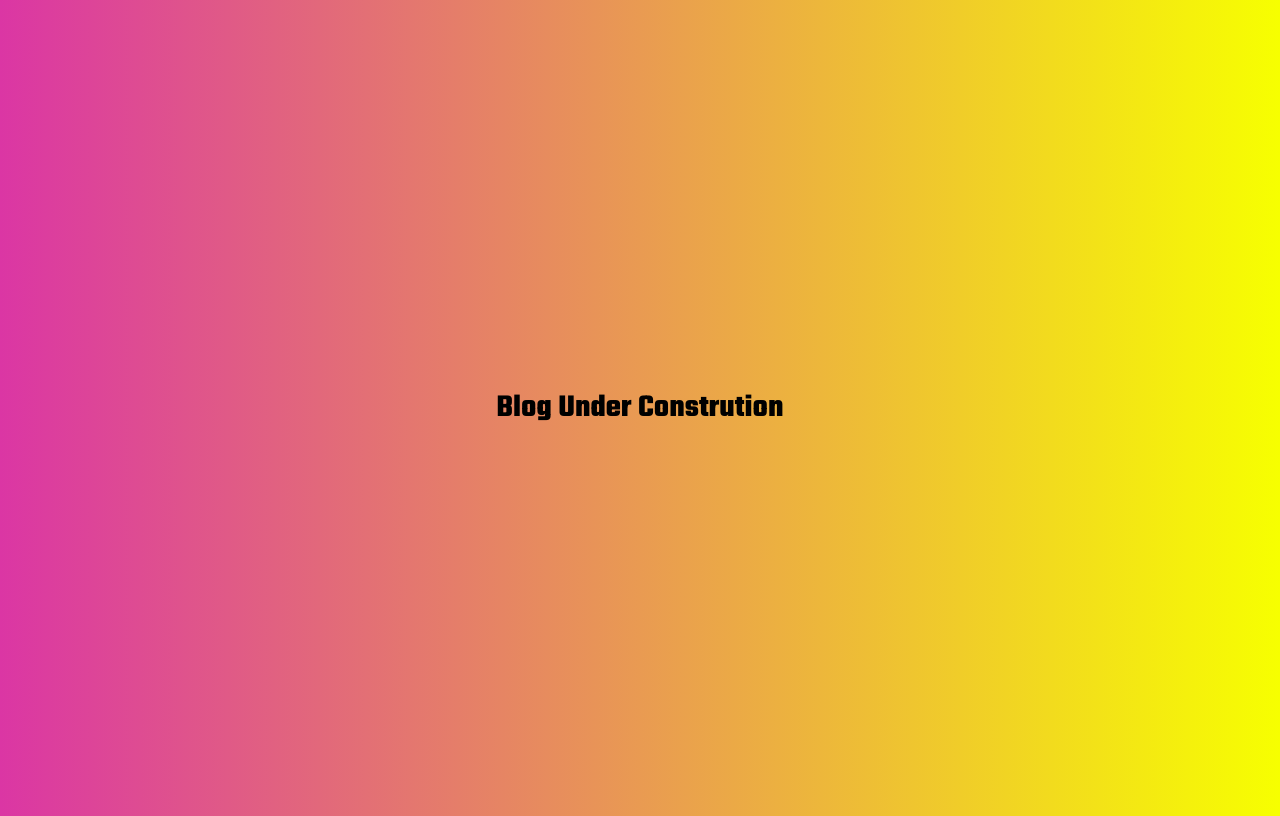
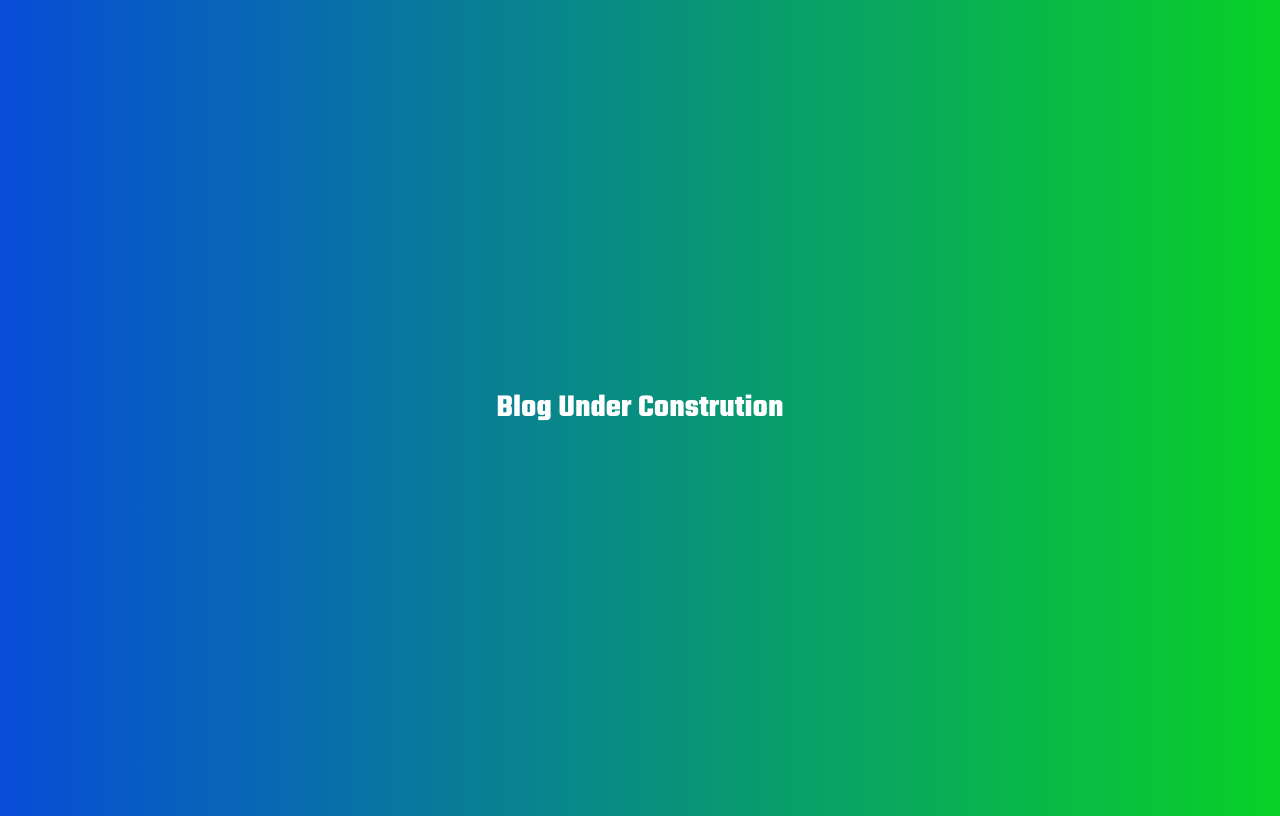
Before and after one commit to fulanii/portfolio_website, a Django app: page /blog/ in a window 1280 px wide. Run offline with Django 5.2, Linux system fonts and the light colour scheme; some web fonts are replaced.

Commit message:
changed temp_blog page bg color

```diff
--- a/portfolio/templates/portfolio/temp_blog.html
+++ b/portfolio/templates/portfolio/temp_blog.html
@@ -14,18 +14,17 @@
     <style>
         body {
             height: 100vh;
-            background: #f7ff00; /* fallback for old browsers */
             background: -webkit-linear-gradient(
                 to right,
-                #db36a4,
-                #f7ff00
+                #0e8b55,
+                #ffffff
             ); /* Chrome 10-25, Safari 5.1-6 */
             background: linear-gradient(
                 to right,
-                #db36a4,
-                #f7ff00
+                #084dd7,
+                #09d127
             ); /* W3C, IE 10+/ Edge, Firefox 16+, Chrome 26+, Opera 12+, Safari 7+ */
-            color: black;
+            color: #fff;
             display: flex;
             justify-content: center;
             align-items: center;
```
